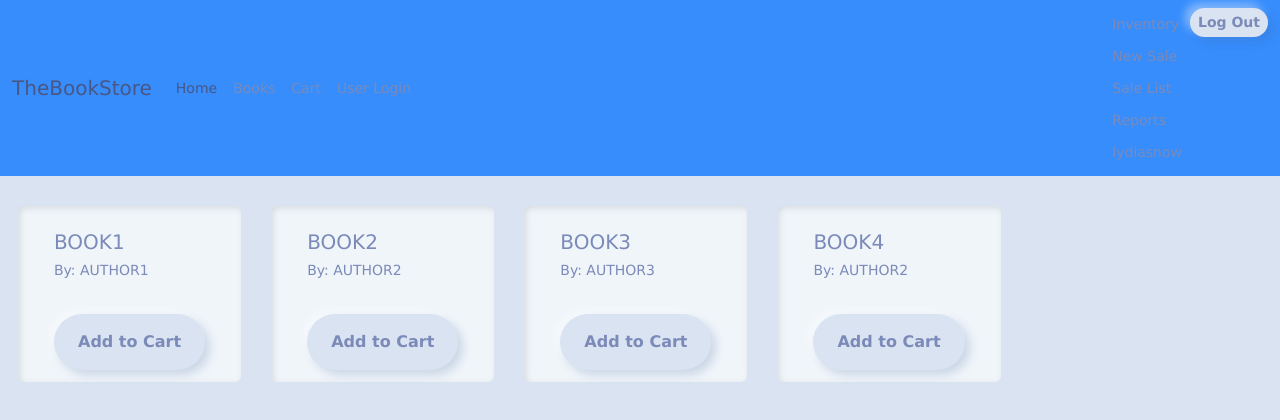
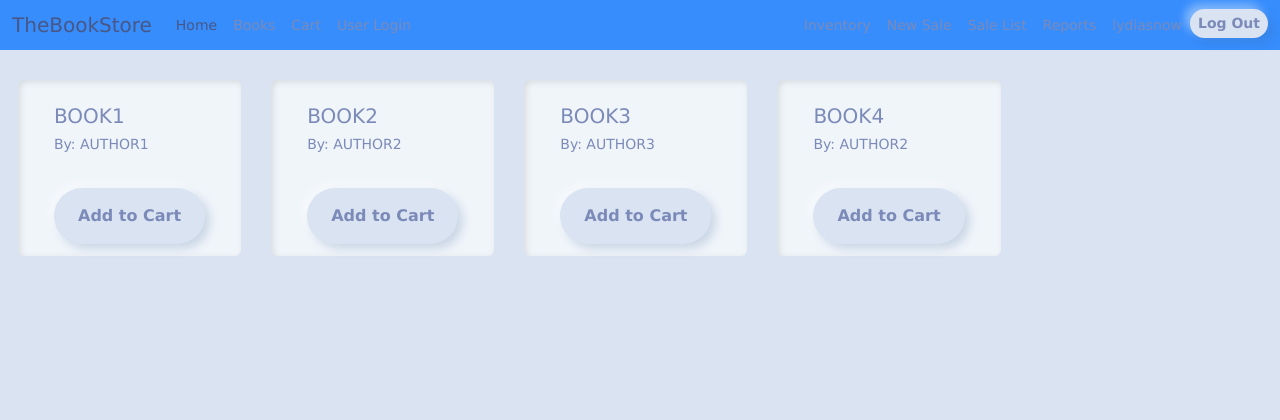
Before and after one commit to lydiaahope/inventory_management, a Django app: page /books in a window 1280 px wide. Shown: the top 420 px of the page. Run offline with Django 5.2, Linux system fonts and the light colour scheme; a user stored in the database is signed in; data comes from the database, SQL or seed files in the repository.

Commit message:
Updated Nav
Updated nav bar so employee links are horizontal instead of vertical

```diff
--- a/inventory/templates/inventory/navigation.html
+++ b/inventory/templates/inventory/navigation.html
@@ -25,12 +25,17 @@
 				{% if user.is_authenticated %}
 					<li class="nav-item"> <!-- creates list item -->
 						<a class="nav-link" href="{% url 'dashboard' %}">Inventory</a>
+					</li>
+					<li class="nav-item">
 						<a class="nav-link" href="{% url 'sale_add' %}">New Sale</a>
-
+					</li>
+					<li class="nav-item">
 						<a class="nav-link" href="{% url 'sale_list' %}">Sale List</a>
-
+					</li>
+					<li class="nav-item">
     					<a class="nav-link" href="{% url 'report' %}">Reports</a>
-
+    				</li>
+    				<li class="nav-item">
 						<a class="nav-link" href="{% url 'dashboard' %}">{{ user.username }}</a>
 					</li>
 
```
